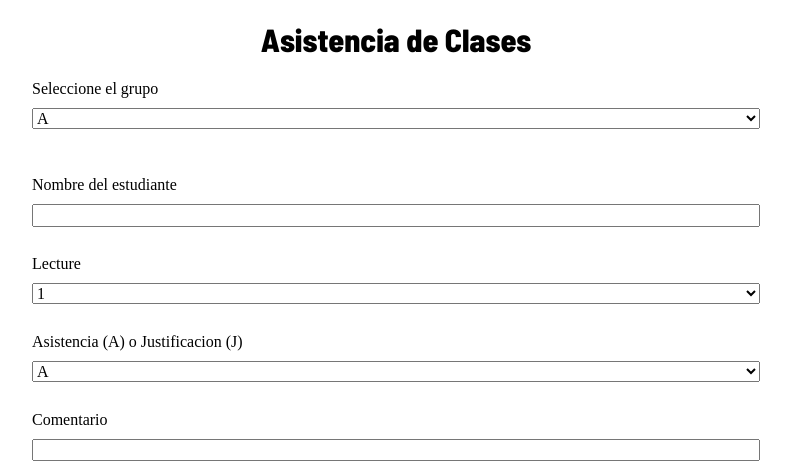
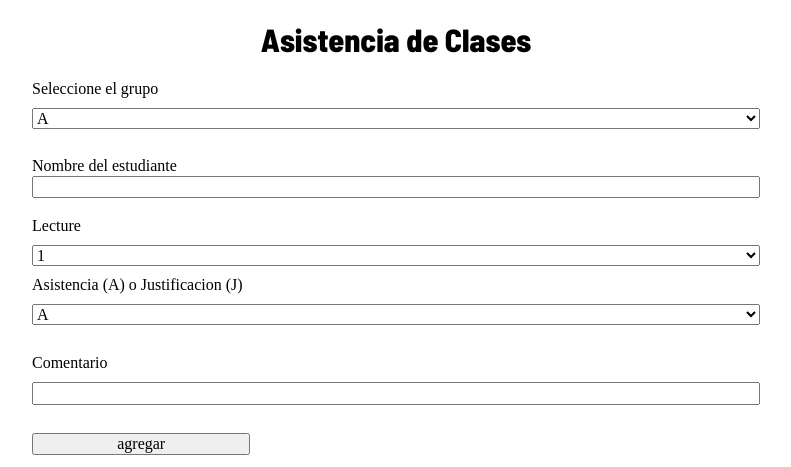
Before and after one commit to Mau5trakt/attendance, a Flask app: page /classAttendance in a window 1280 px wide. Shown: the part 89-556 px from the top of the page, without its empty margins (244-1035 px from the left). Run offline with Flask 3, Linux system fonts and the light colour scheme; parts of the project's set-up code (start-up, migrations or seed data) failed here and were passed over; some web fonts are replaced.

Commit message:
refactor: cleaned the code

```diff
--- a/templates/classAttendance.html
+++ b/templates/classAttendance.html
@@ -16,23 +16,20 @@
                 <div class="titulo">
                     <h1>Asistencia de Clases</h1>
                 </div>
-
-
                 <div class="asistenciaForm">
-
                     <label for="grupo" class="texto"> Seleccione el grupo</label>
                       <select name="grupo" id="grupo" class="texto">
                           <option value="A">A</option>
                           <option value="B">B</option>
                           <option value="C">C</option>
                       </select>
-                      <br><br>
+                      <br>
 
-                    <label for="Estudiante" name="Estudiante" id="Estudiante" class="texto">Nombre del estudiante</label>
-                        <input list="Estudiantes" id="seleccion-estudiantes" class="texto">
+                    <label for="Estudiante" name="Estudiante" id="Estudiante">Nombre del estudiante</label>
+                        <input list="Estudiantes" id="seleccion-estudiantes">
                             <datalist id="Estudiantes">
                             {% for estudiante in estudiantes %}
-                            <option value="{{ estudiante.nombre }}" class="texto">
+                            <option value="{{estudiante.nombre}}">
 
                             {% endfor %}
 
@@ -45,7 +42,6 @@
                             <option value="{{ i }}" class="texto"> {{ i }} </option>
                           {% endfor %}
                       </select>
-                      <br>
 
 
                        <label for="a_j" name="a_j" class="texto">Asistencia (A) o Justificacion (J) </label>
@@ -67,7 +63,7 @@
 
                     <div class="lista">
                         <ul id="listaEstudiantes" class="texto">
-                          <br> <br> <br><input type="submit" value="Submit" onclick="enviarClass()">
+                          <br><input type="submit" value="Submit" onclick="enviarClass()">
                       </ul>
                       </div>
 
```
